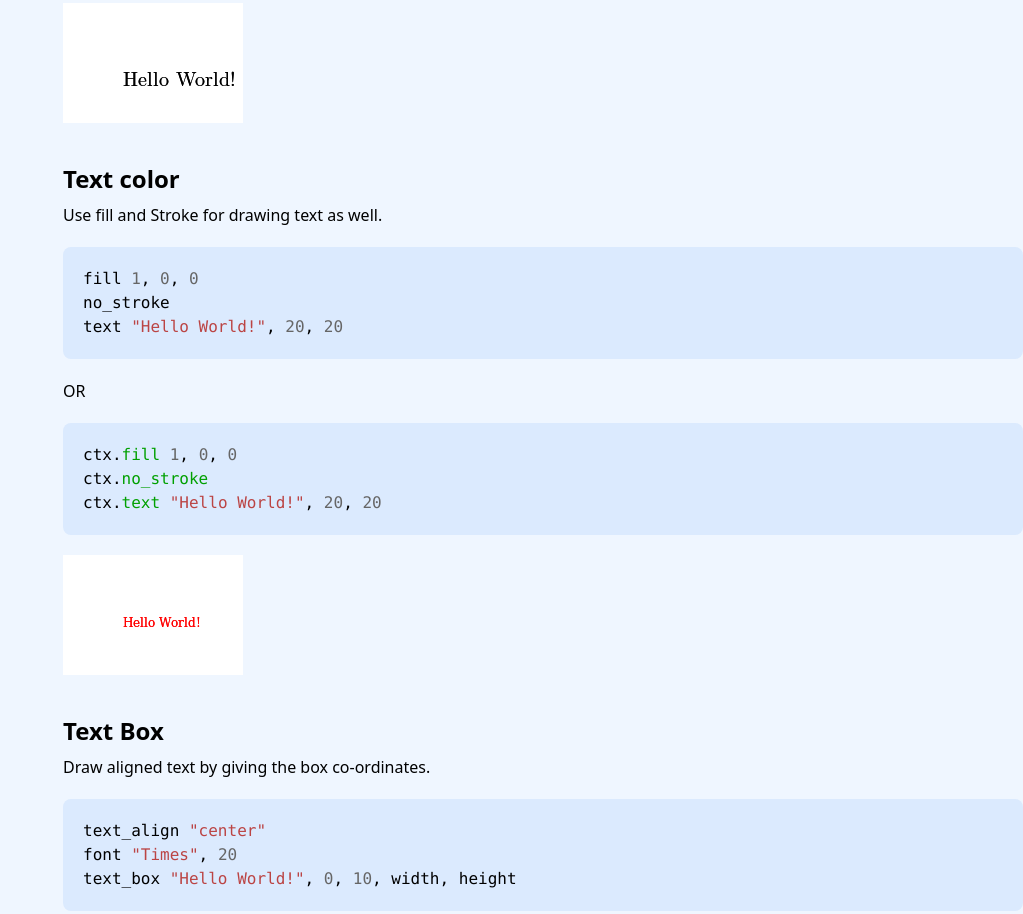
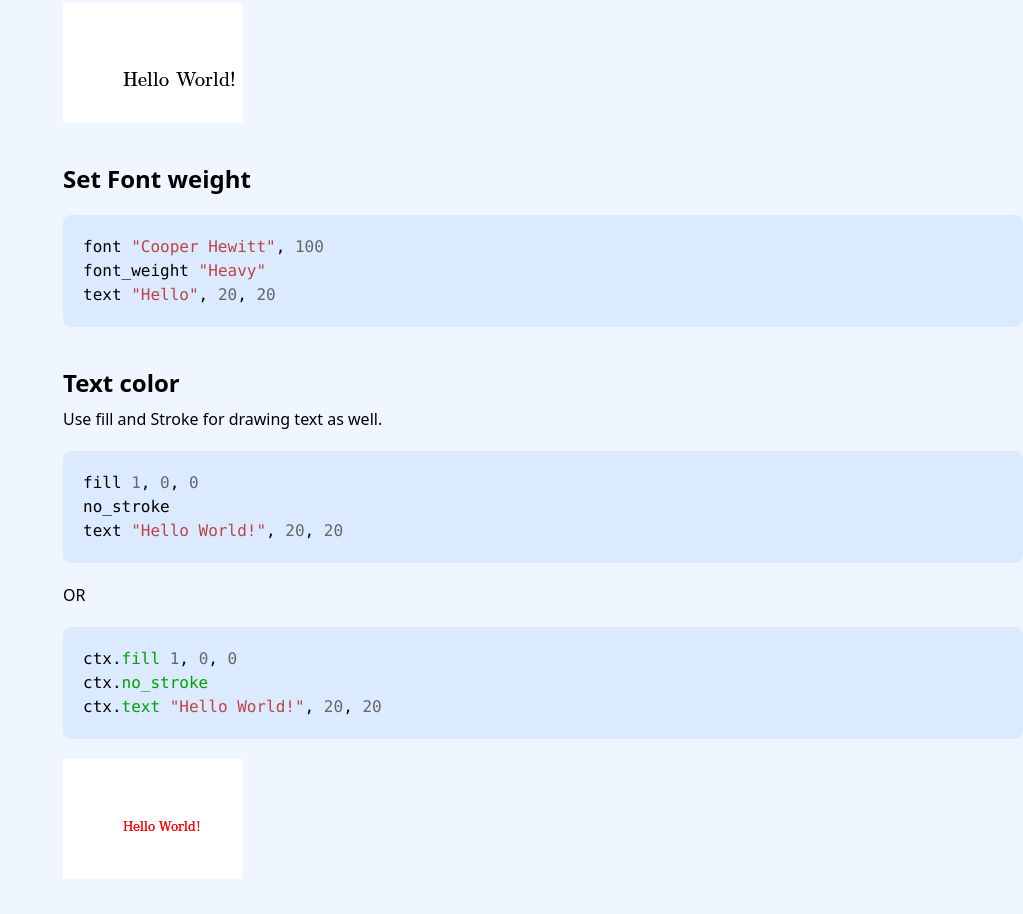
Before and after one commit to aravindavk/chitra-crystal, a plain HTML site: page text/index.html in a window 1280 px wide. Shown: the part 969-1883 px from the top of the page, without its empty margins (257-1280 px from the left). Drawn offline with nearby package versions, Linux system fonts and the light colour scheme; files that its build step writes are made by us from their sources; files whose address does not match are found by name.

Commit message:
deploy: 6a9527fd4f9e961a26fa3744e8fa72400feb2f7c

```diff
--- a/text/index.html
+++ b/text/index.html
@@ -154,6 +154,18 @@
 </div>
 </div>
 <div class="sect1">
+<h2 id="_set_font_weight">Set Font weight</h2>
+<div class="sectionbody">
+<div class="listingblock">
+<div class="content">
+<pre class="rouge highlight"><code data-lang="crystal"><span class="n">font</span> <span class="s2">"Cooper Hewitt"</span><span class="p">,</span> <span class="mi">100</span>
+<span class="n">font_weight</span> <span class="s2">"Heavy"</span>
+<span class="n">text</span> <span class="s2">"Hello"</span><span class="p">,</span> <span class="mi">20</span><span class="p">,</span> <span class="mi">20</span></code></pre>
+</div>
+</div>
+</div>
+</div>
+<div class="sect1">
 <h2 id="_text_color">Text color</h2>
 <div class="sectionbody">
 <div class="paragraph">
```
